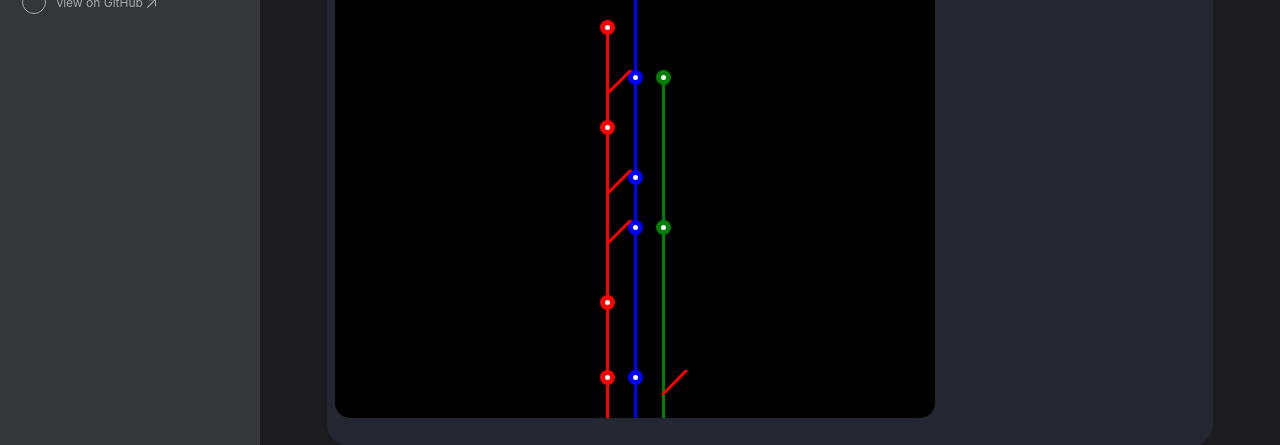
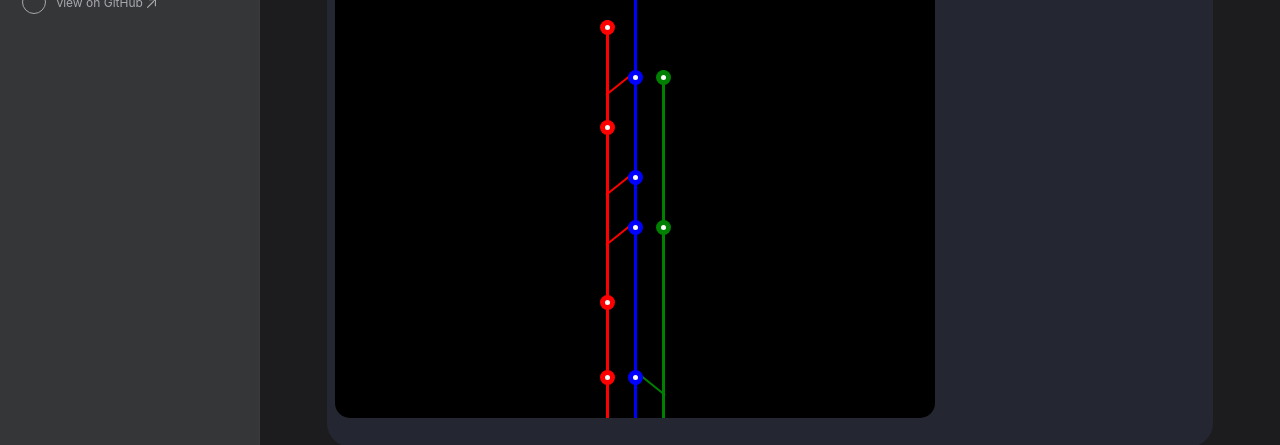
Before and after one commit to boltzmannsBane/QRgit, a React (Create React App) app: page / in a window 1280 px wide. Shown: the part 308-753 px from the top of the page. Built offline with nearby package versions, Linux system fonts and the light colour scheme.

Commit message:
more progress on the git history map

```diff
--- a/src/App.css
+++ b/src/App.css
@@ -1147,13 +1147,32 @@ p {
 }
 
 .branch svg {
-  stroke: red;
+  width: 25px;
+  height: 25px;
+  position: absolute;
+  overflow: visible;
+  z-index: -1000;
+}
+
+.branch.reverse svg {
+  right: 0;
+  transform: rotateY(180deg);
+}
+
+.branch.birth svg {
+  bottom: -20px;
+  transform: scale(-1, 1);
+}
+
+.branch.reverse.birth svg {
+  transform: scale(-1, 1) rotateY(180deg);
 }
 
 .branch-main {
   background: red;
   z-index: 1000;
 }
+
 .branch-dev {
   background: blue;
 }
@@ -1176,6 +1195,8 @@ p {
   display: flex;
   justify-content: center;
   align-items: center;
+
+  z-index: 1000;
 }
 .commit-node::after {
   content: "";
--- a/src/components/DashboardComponents.js
+++ b/src/components/DashboardComponents.js
@@ -170,26 +170,64 @@ const gitData = [
 ];
 
 const GitTopology = () => {
+  //eh
   function read(branchIndex) {
     return branchesTable[branchIndex];
   }
-
+  const colors = ["red", "blue", "green"];
   const branchesTable = ["main", "dev", "dev2"];
   const gitMapElementsTable = (branchIndex, vertIndex) => [
+    // 0 - "nothing"
     <div class="branch" />,
+
+    // 1 - "normal"
     <div class={`branch branch-${read(branchIndex, vertIndex)}`} />,
-    "",
+
+    // 2 - "branch created"
+    <div
+      class={`branch branch-${read(branchIndex, vertIndex)} birth ${
+        branchIndex > 1 && "reverse"
+      }`}
+    >
+      <CommitNode />
+      <svg>
+        <defs>
+          <linearGradient
+            id={`linear-${branchIndex}`}
+            x1="0%"
+            y1="0%"
+            x2="100%"
+            y2="0%"
+          >
+            <stop offset="0%" stop-color="blue" />
+            <stop offset="100%" stop-color={colors[branchIndex]} />
+          </linearGradient>
+        </defs>
+        <path
+          stroke={`url(#linear-${branchIndex})`}
+          d="M25 5  -5 25"
+          stroke-width="3"
+        />
+      </svg>
+    </div>,
+
+    // 3 - "a commit node"
     <div class={`branch branch-${read(branchIndex, vertIndex)}`}>
       <CommitNode />
     </div>,
 
-    <div class={`branch branch-${read(branchIndex, vertIndex)}`}>
+    // 4 - "pull request"
+    <div
+      class={`branch branch-${read(branchIndex, vertIndex)} ${
+        branchIndex > 1 && "reverse"
+      }`}
+    >
       <svg>
-        <path d="M25 0 0 25" stroke-width="3" />
+        <path d="M25 5  0 25" stroke-width="2" stroke={colors[branchIndex]} />
       </svg>
     </div>,
   ];
-  // eh
+
   const columns = (arr, vertIndex) =>
     arr.map((branch, branchIndex) => buildTree(branch, branchIndex, vertIndex));
 
```
